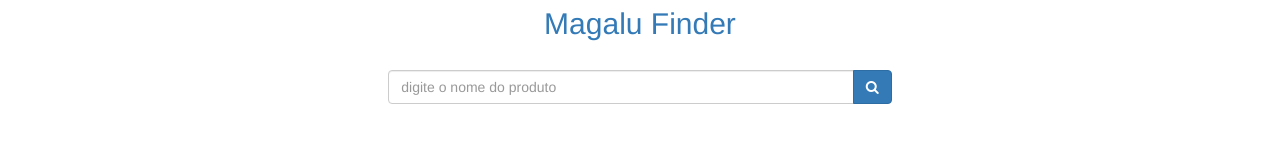
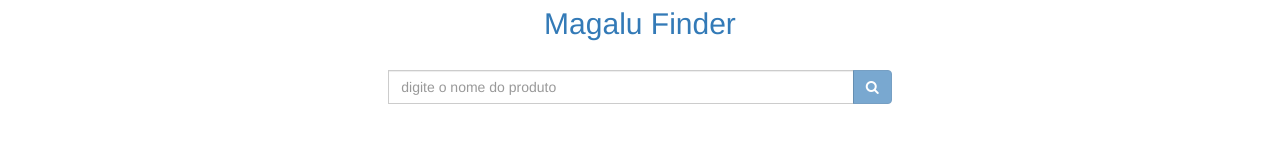
Before and after one commit to batagliao/ml-finder, an Angular app in the folder client/: page / in a window 1280 px wide. Shown: the part 134-294 px from the top of the page. Built offline with nearby package versions, Linux system fonts and the light colour scheme.

Commit message:
search form validation

```diff
--- a/client/src/app/home/home.component.html
+++ b/client/src/app/home/home.component.html
@@ -12,9 +12,11 @@
     <div class="col-sm-6 col-sm-offset-3">
       <form [formGroup]="searchForm">
         <div class="input-group">
-          <input type="text" class="form-control" formControlName="searchBox" placeholder="digite o nome do produto">
+          <span [class.has-error]="searchForm.controls.searchBox.invalid && searchForm.controls.searchBox.touched">
+            <input type="text" class="form-control" formControlName="searchBox" placeholder="digite o nome do produto">
+          </span>
           <span class="input-group-btn">
-            <button class="btn btn-primary" type="button">
+            <button class="btn btn-primary" type="submit" [disabled] = "!searchForm.valid">
               <i class="fa fa-search" aria-hidden="true"></i>
             </button>
           </span>
```
